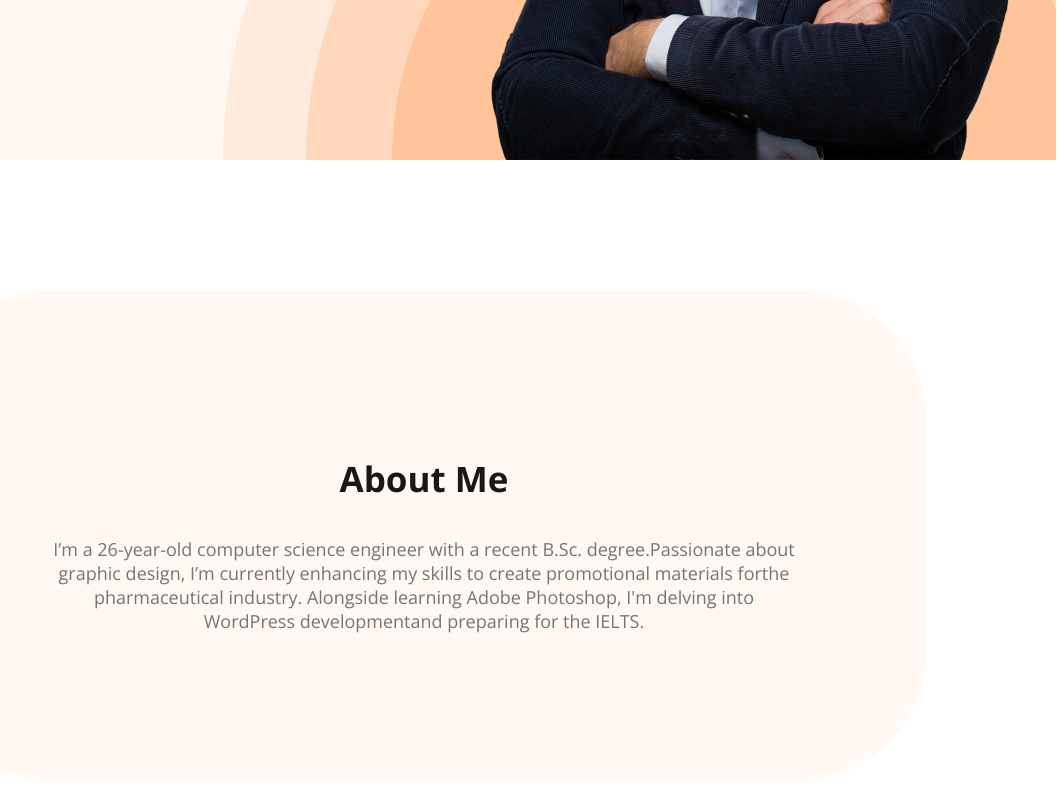
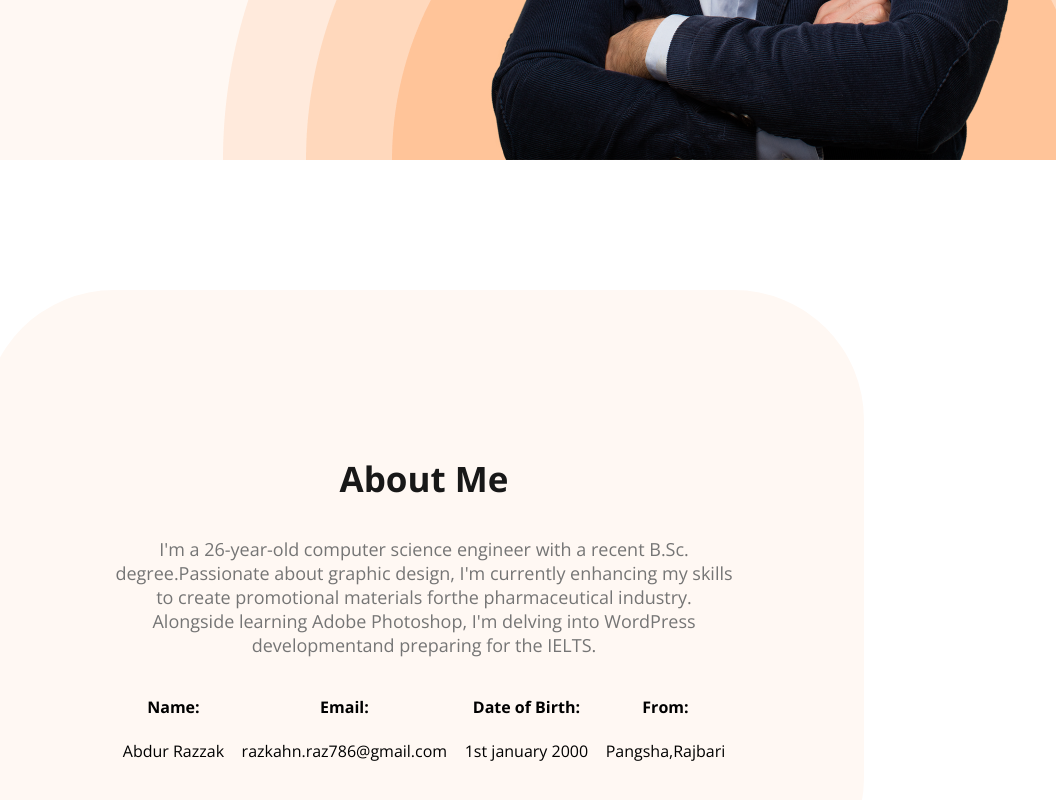
Before and after one commit to Razkkhan/portfolio, a plain HTML site: page index.html in a window 1280 px wide. Shown: the part 659-1459 px from the top of the page, without its empty margins (216-1280 px from the left). Drawn offline with nearby package versions, Linux system fonts and the light colour scheme.

Commit message:
added about infio

```diff
--- a/index.html
+++ b/index.html
@@ -42,10 +42,29 @@
     <main>
         <section class="about">
             <h3 class="section-title">About Me</h3>
-            <p class="section-discription">I’m a 26-year-old computer science engineer with a recent B.Sc.
-                degree.Passionate about graphic design, I’m currently enhancing my skills to create promotional
+            <p class="section-description">I'm a 26-year-old computer science engineer with a recent B.Sc.
+                degree.Passionate about graphic design, I'm currently enhancing my skills to create promotional
                 materials forthe pharmaceutical industry. Alongside learning Adobe Photoshop, I'm delving into WordPress
                 developmentand preparing for the IELTS.</p>
+            <div class="about-info-container">
+                <!-- .about-info*4>h4.info-title+p.info-description -->
+                <div class="about-info">
+                    <h4 class="info-title">Name:</h4>
+                    <p class="info-description">Abdur Razzak</p>
+                </div>
+                <div class="about-info">
+                    <h4 class="info-title">Email:</h4>
+                    <p class="info-description">razkahn.raz786@gmail.com</p>
+                </div>
+                <div class="about-info">
+                    <h4 class="info-title">Date of Birth:</h4>
+                    <p class="info-description">1st january 2000</p>
+                </div>
+                <div class="about-info">
+                    <h4 class="info-title">From:</h4>
+                    <p class="info-description">Pangsha,Rajbari</p>
+                </div>
+            </div>
         </section>
     </main>
     <footer>
--- a/styles/portfolio.css
+++ b/styles/portfolio.css
@@ -27,7 +27,7 @@ body {
     font-weight: 700px;
 }
 
-.section-discription {
+.section-description {
     color: #757575;
     text-align: center;
     font-size: 18px;
@@ -111,7 +111,10 @@ nav a {
 }
 
 /* Main Section Styles */
-
+main {
+    max-width: 1140px;
+    margin: 0 auto;
+}
 
 
 /* About section Style */
@@ -122,5 +125,14 @@ nav a {
     margin: 130px;
 }
 
+.about-info-container {
+    display: flex;
+    justify-content: space-around;
+
+}
+
+.about-info {
+    text-align: center;
+}
 
 /* What I Do Section */
```
